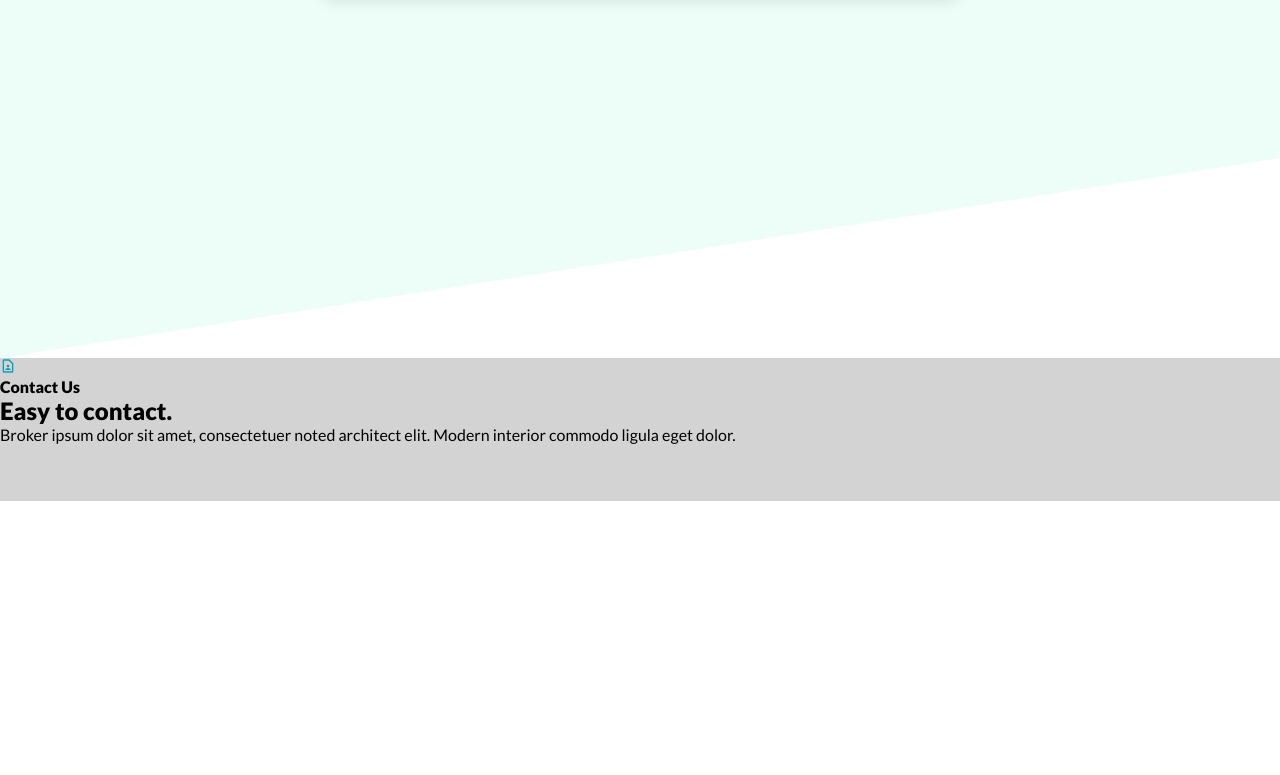
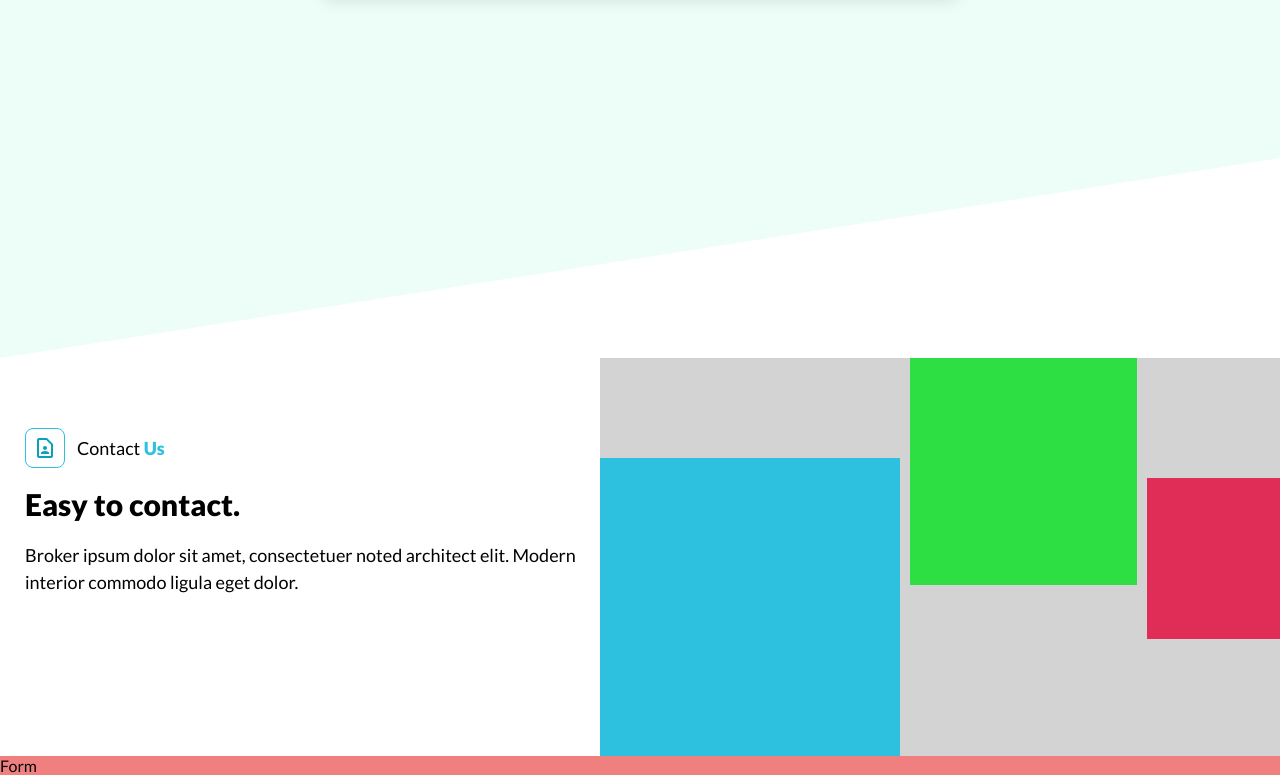
Before and after one commit to moisens/tiny-is-the-new-big, a React (Vite) app in the folder frontend/: page / in a window 1280 px wide. Shown: the part 5493-6268 px from the top of the page. Before the commit the page ends 5994 px from the top, so only its background shows below. Built offline with nearby package versions, Linux system fonts and the light colour scheme.

Commit message:
contact component part 2

```diff
--- a/frontend/src/components/home/contact/Contact.tsx
+++ b/frontend/src/components/home/contact/Contact.tsx
@@ -7,9 +7,11 @@ const Contact = () => {
       <div className="contact__content">
         <div className="contact__text">
           <div className="contact__illuContainer">
-            <div className="contact__illu">
-              <MdOutlineContactPage size="1rem" color="#08A1BA" />
-            </div>
+            <MdOutlineContactPage
+              size="1rem"
+              color="#08A1BA"
+              className="contact__illu"
+            />
             <h4 className="contact__titleH4">
               Contact <span className="span__title">Us</span>
             </h4>
@@ -38,6 +40,7 @@ const Contact = () => {
           </div>
         </div>
       </div>
+      <div className="contact__form">Form</div>
     </section>
   );
 };
--- a/frontend/src/components/home/contact/contact.scss
+++ b/frontend/src/components/home/contact/contact.scss
@@ -1,5 +1,101 @@
 .contact__container {
   width: 100%;
   height: auto;
-  background-color: lightgray;
+  //background-color: lightgray;
 }
+
+.contact__content {
+  //background-color: lightblue;
+  max-width: 100vw;
+  //width: 100%;
+  height: auto;
+  //display: grid;
+  //grid-template-columns: repeat(auto-fit, minmax(300px, 1fr));
+  display: flex;
+  justify-content: flex-start;
+  align-items: flex-start;
+  overflow: hidden;
+
+  .contact__text {
+    min-width: 600px;
+    //background-color: lightgreen;
+    padding: 70px 0 18px 25px;
+
+    .contact__illuContainer {
+      //background-color: red;
+      display: flex;
+      justify-content: flex-start;
+      align-items: center;
+      gap: 12px;
+      padding: 0 0 18px 0;
+
+      .contact__illu {
+        width: 40px;
+        height: 40px;
+        background-color: #fff;
+        border: solid 0.4px #2dc1df;
+        border-radius: 8px;
+        display: flex;
+        justify-content: center;
+        align-items: center;
+        padding: 7px;
+      }
+      .contact__titleH4 {
+        font-size: 1.125rem;
+        font-weight: 400;
+
+        .span__title {
+          font-weight: 600;
+          color: #2dc1df;
+        }
+      }
+    }
+    .contact__titleH2 {
+      font-size: 1.875rem;
+      font-weight: bold;
+      padding-bottom: 20px;
+    }
+    .contact__description {
+      font-size: 1.125rem;
+      line-height: 1.5;
+      padding: 0 0 60px 0;
+    }
+  }
+  .contact__images {
+    background-color: lightgrey;
+    display: flex;
+    justify-content: flex-start;
+    align-items: flex-start;
+    gap: 10px;
+    height: 398px;
+
+    .image__container {
+      background-color: red;
+
+      &:nth-child(1) {
+        background-color: #2dc1df;
+        min-width: 300px;
+        min-height: 300px;
+        margin-top: 100px;
+      }
+      &:nth-child(2) {
+        background-color: #2ddf42;
+        min-width: 227px;
+        min-height: 227px;
+        z-index: 900;
+      }
+      &:nth-child(3) {
+        background-color: #df2d57;
+        min-width: 161px;
+        min-height: 161px;
+        margin-top: 120px;
+      }
+
+
+    }
+  }
+}
+
+.contact__form {
+  background-color: lightcoral;
+}
```
